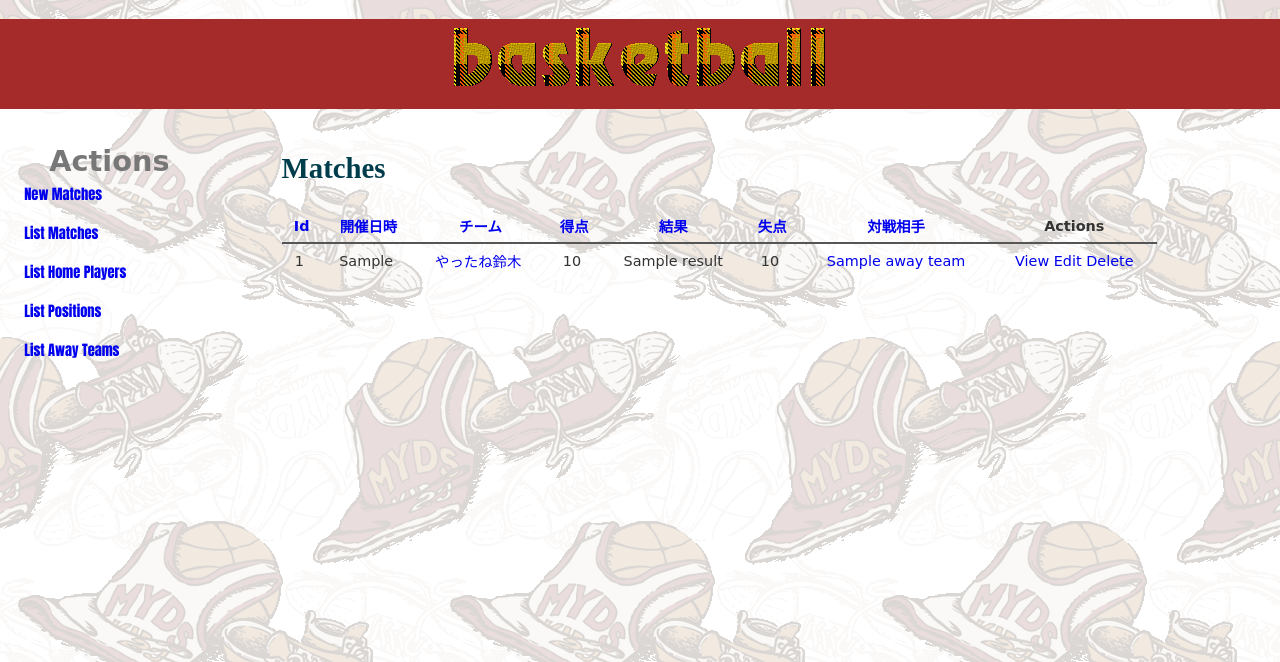
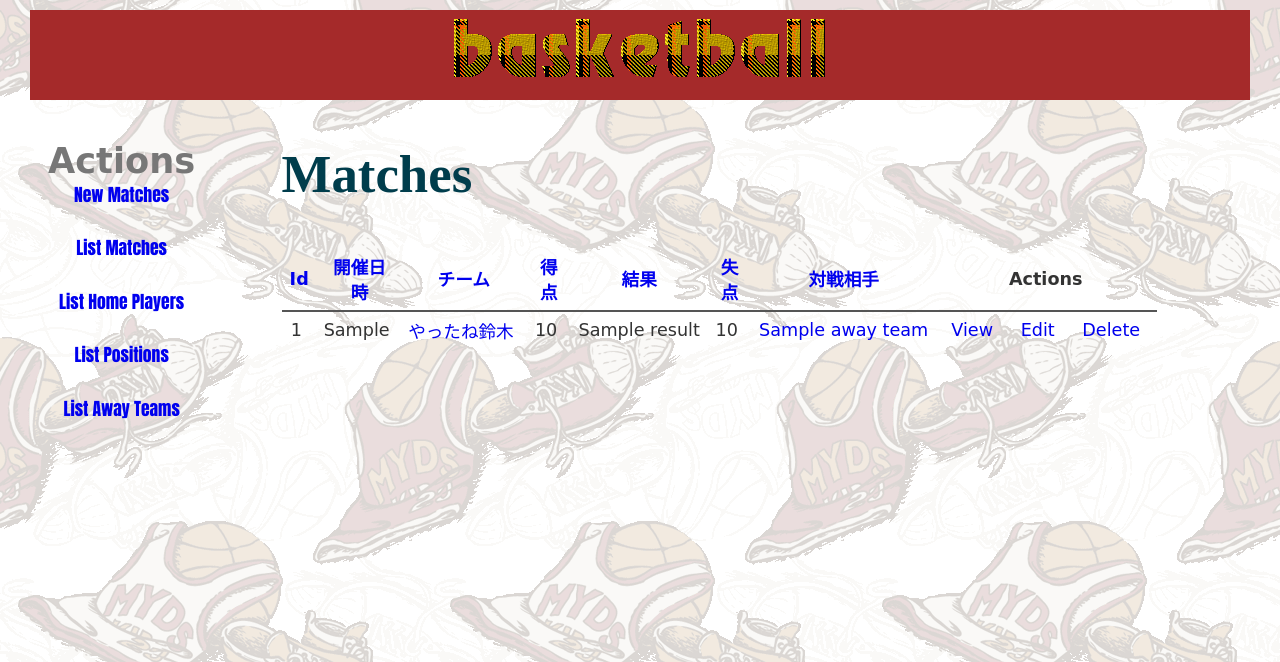
Before and after one commit to NemotoYoshiyuki/basketball_score, a CakePHP app: the page made by app/View/Matches/index.ctp in a window 1280 px wide. Shown: the top 662 px of the page. Run offline with PHP 8.4 and a stand-in for CakePHP, Linux system fonts and the light colour scheme; the template is opened without the code that fills it: most values are stand-ins (such as "Sample title", 1, 10 or a date in 2020); some libraries are stand-ins or nearby versions.

Commit message:
1/22 2限 CSS

```diff
--- a/app/webroot/css/style.css
+++ b/app/webroot/css/style.css
@@ -4,22 +4,28 @@ body {
     background: #fff url('../img/background2.gif') repeat ;
     color: #000;
     font-family:'lucida grande',verdana,helvetica,arial,sans-serif;
-    font-size:90%;
+    font-size:110%;
     margin: 0;
 
+}
+
+a:hover {
+    color: #367889;
+    text-decoration:none;
 }
 
 h2 {
     color: #003d4c;
     font-family:'Bookman Old Style';
-    font-size: 200%;
+    font-size: 300%;
 }
 
 h3 {
 	color: #2c6877;
 	font-family:'Comic Sans MS';
 	font-size: 200%;
-	margin:0px 0px 0px 30px;
+	margin:0px 0px 0px 0px;
+    text-align: center;
 }
 
 ul{
@@ -39,7 +44,8 @@ ul, li {
     line-height: 0px;
     background: #a52a2a url('../img/img3485.gif') no-repeat center;
     color: #003d4c;
-    padding: 45px 30px ;
+    padding: 45px 0px ;
+    margin:10px 30px 0px 30px;
 }
 
 div.form,
@@ -57,7 +63,7 @@ div.actions {
 }
 
 div.actions h3 {
-    padding-top:0;
+    padding-top: 25px;
     color:#777;
 }
 
@@ -67,6 +73,7 @@ table {
     color: #333;
     margin-bottom: 110px;
     width: 90%;
+    text-align: center;
 }
 
 th {
@@ -94,16 +101,26 @@ td a {
     text-decoration: none;
 }
 
+td.actions {
+    text-align: center;
+    white-space: nowrap;
+}
+
+table td.actions a {
+    margin: 0px 6px;
+    padding:2px 5px;
+}
+
 /**  Actions  **/
 .actions ul {
     margin: 0;
     padding: 0;
+    text-align: center;
 }
 .actions li {
-    margin:0 0 0.5em 0;
+    margin:0 0 1.5em 0;
     list-style-type: none;
     white-space: nowrap;
-    padding: 5px;
     font-family:'Impact';
 
 }
```
Also changed, not shown: other parts of app/webroot/css/style.css (+36 -1 lines).
